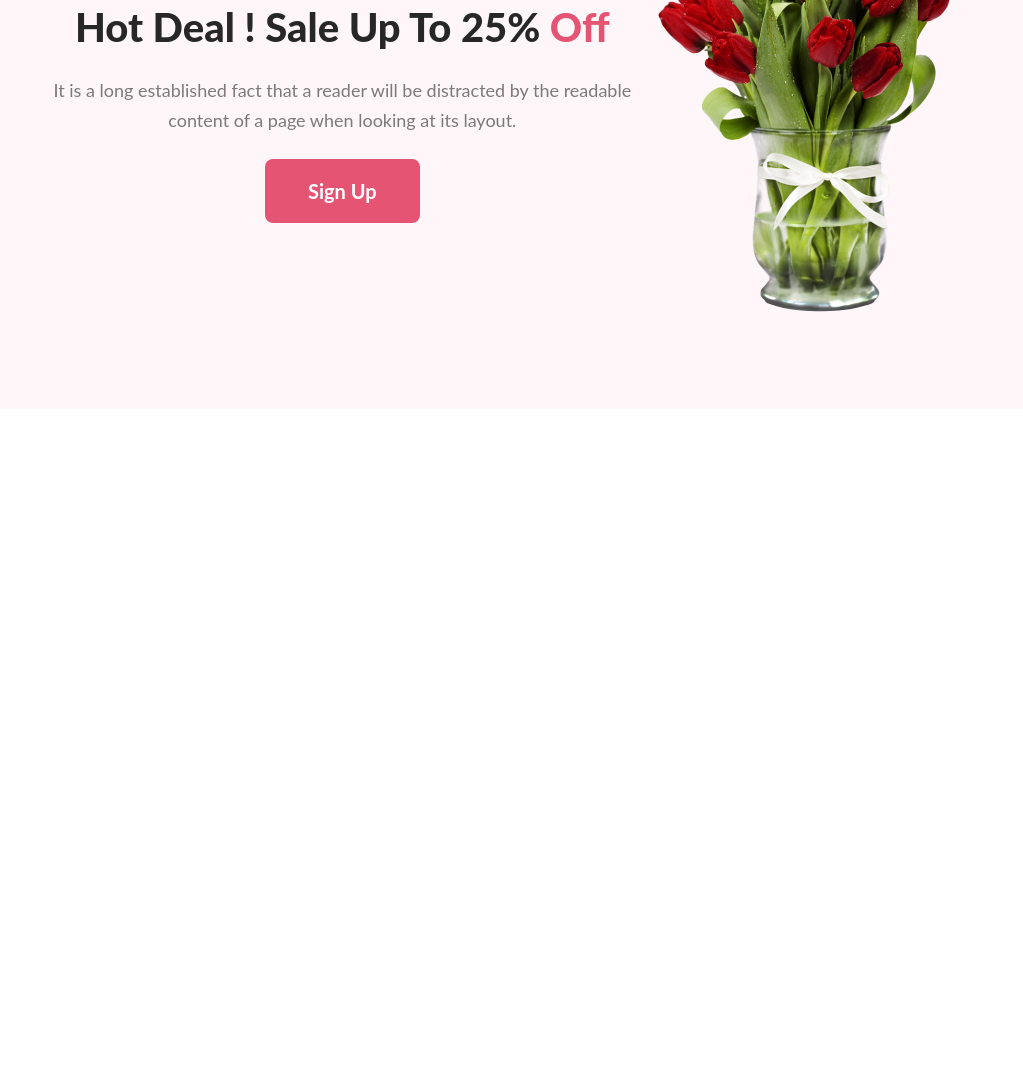
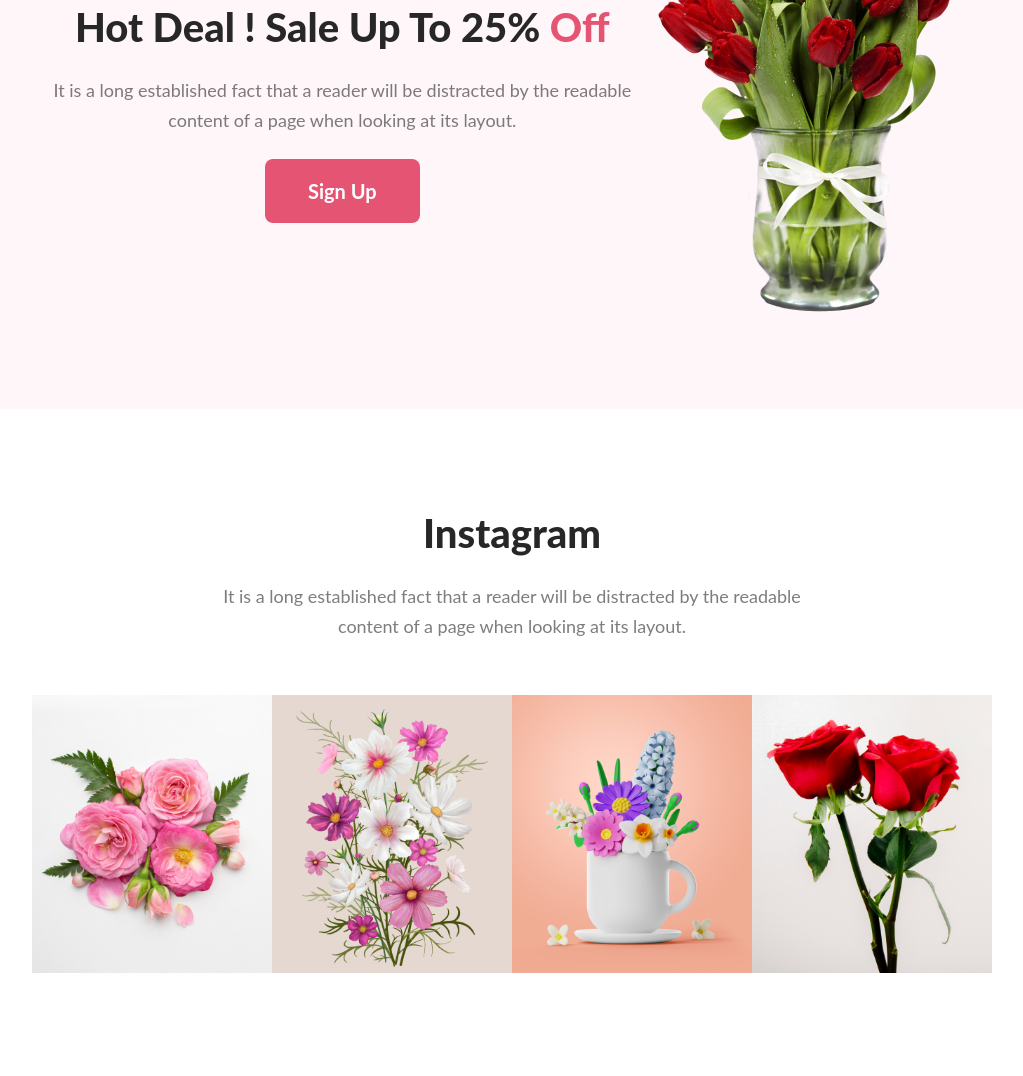
Before and after one commit to Jubayer3112/first-assignment, a plain HTML site: page index.html in a window 1280 px wide. Shown: the part 2573-3649 px from the top of the page, without its empty margins (128-1151 px from the left). Before the commit the page ends 2982 px from the top, so only its background shows below. Drawn offline with Linux system fonts and the light colour scheme.

Commit message:
Added social section

```diff
--- a/CSS/style.css
+++ b/CSS/style.css
@@ -144,3 +144,15 @@ img{
 .offer-section span{
     color: #E55473;
 }
+
+
+/* Social section */
+.social-post{
+    width: 25%;
+}
+.social-posts{
+    margin-top: 30px;
+}
+.social{
+    padding: 100px 0;
+}
--- a/index.html
+++ b/index.html
@@ -86,5 +86,30 @@
             </div>
         </div>
     </section>
+
+
+    <section class="social">
+        <div class="container-width">
+            <div class="section-content">
+                <h2 class="section-title">Instagram</h2>
+                <p class="section-description">It is a long established fact that a reader will be distracted by the readable<br> content of a page when looking at its layout.</p>
+            </div>
+
+            <div class="social-posts flex">
+                <div class="social-post">
+                    <img src="./images/Flower 01.png" alt="">
+                </div>
+                <div class="social-post">
+                    <img src="./images/Rectangle 4.png" alt="">
+                </div>
+                <div class="social-post">
+                    <img src="./images/Rectangle 5.png" alt="">
+                </div>
+                <div class="social-post">
+                    <img src="./images/Rectangle 6.png" alt="">
+                </div>
+            </div>
+        </div>
+    </section>
 </body>
 </html>
```
